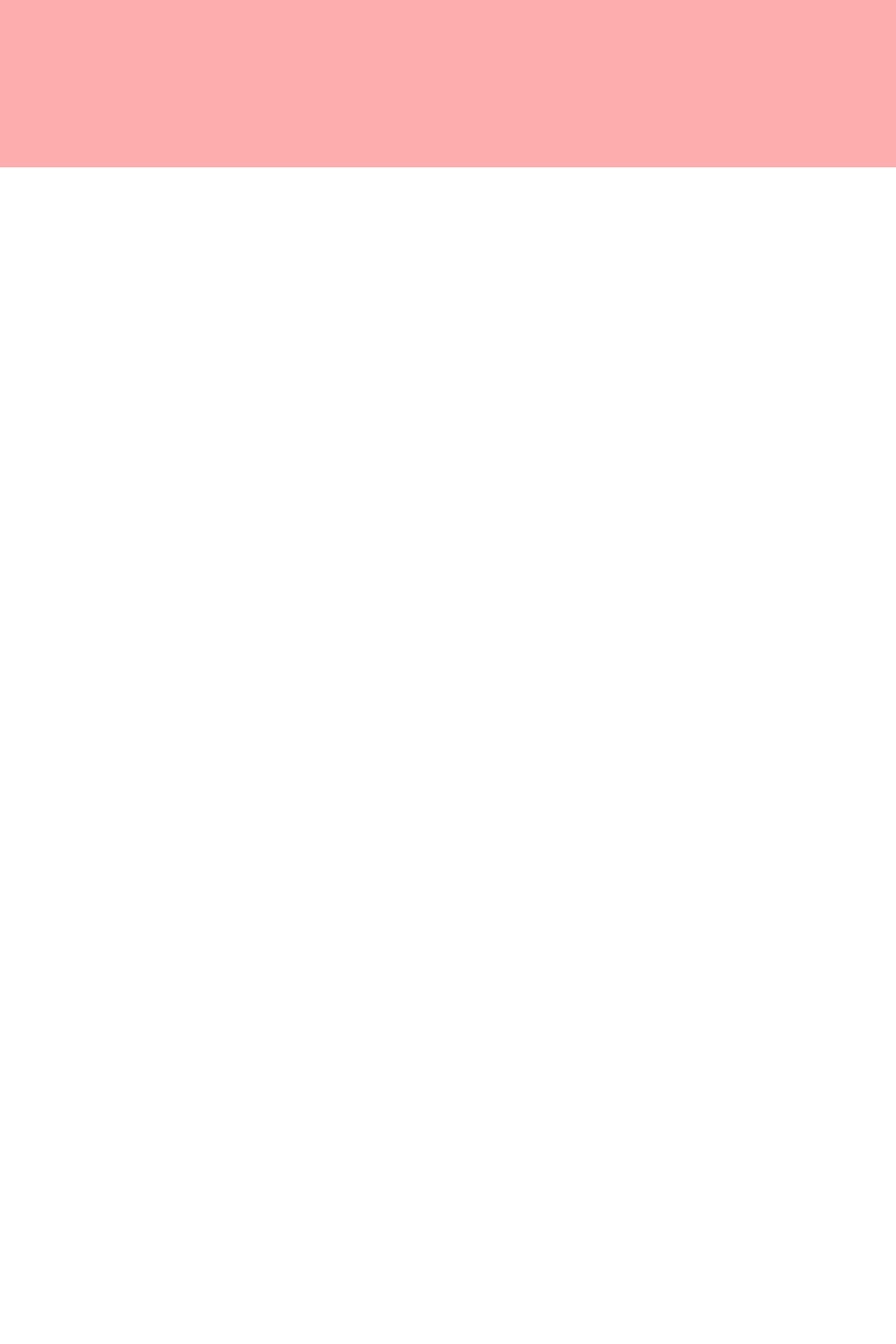
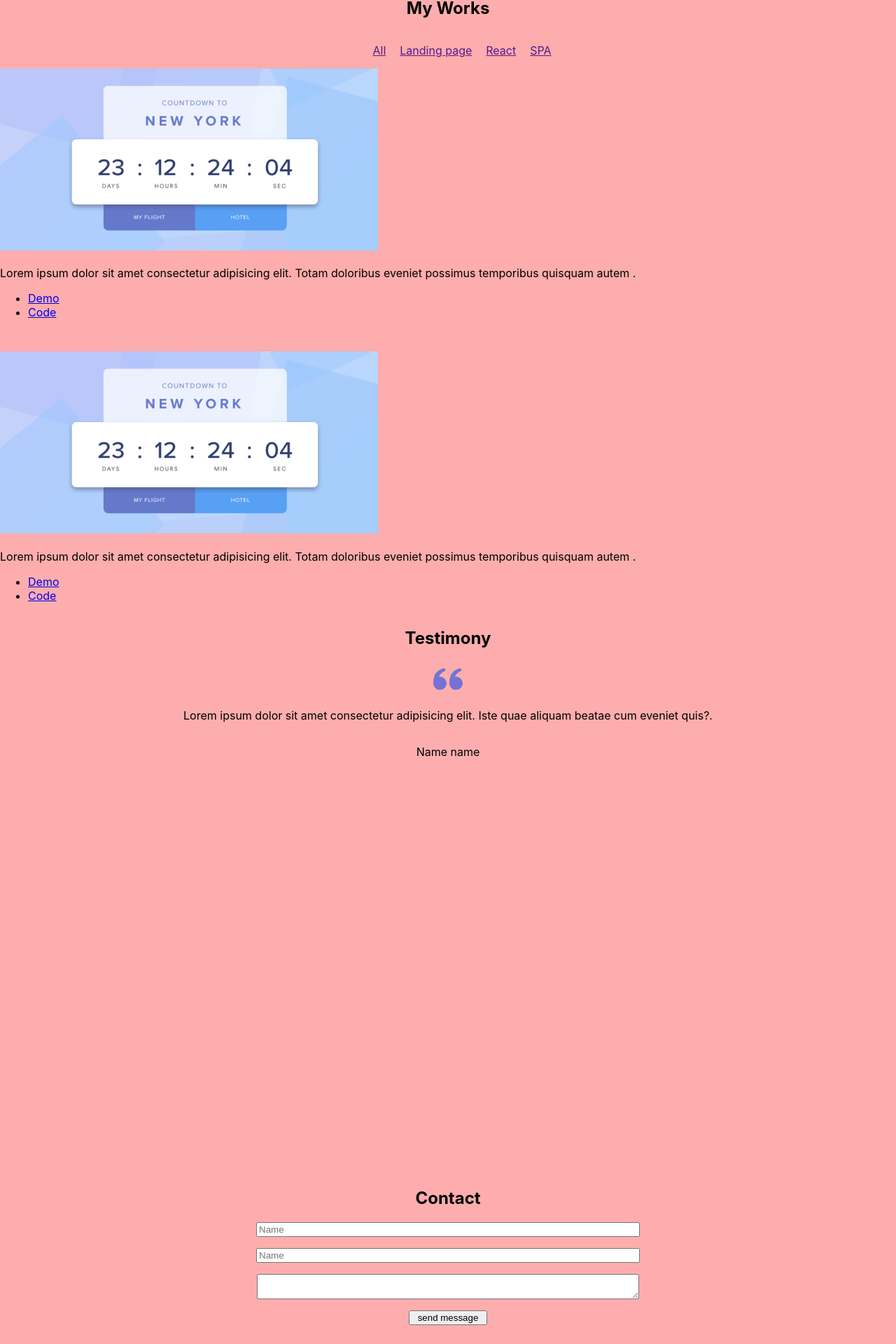
Before and after one commit to Andrey-Fedosov/Monday-murkup-project, a React app: page / in a window 1280 px wide. Shown: the part 1515-3435 px from the top of the page at 70% size. Before the commit the page ends 1754 px from the top, so only its background shows below. Built offline with nearby package versions, Linux system fonts and the light colour scheme.

Commit message:
stage1: add works, testimony, contact  sections in page structure

```diff
--- a/src/App.tsx
+++ b/src/App.tsx
@@ -3,6 +3,9 @@ import styled from 'styled-components';
 import { Header } from './layout/header/Header';
 import { Main } from './layout/sections/main/Main';
 import { Skills } from './layout/sections/skills/Skills';
+import { Works } from './layout/sections/works/Works';
+import { Testimony } from './layout/sections/testimony/Testimony';
+import { Contact } from './layout/sections/contact/Contact';
 
 function App() {
   return (
@@ -10,6 +13,9 @@ function App() {
       <Header />
       <Main />
       <Skills />
+      <Works />
+      <Testimony />
+      <Contact />
     </div>
   );
 }
--- a/src/components/sectionTitle/SectionTitle.tsx
+++ b/src/components/sectionTitle/SectionTitle.tsx
@@ -1,10 +1,14 @@
 import React from 'react';
 import styled from 'styled-components';
 
-export function SectionTitle() {
+type SectionTitlePropsType = {
+  titleValue?: string;
+};
+
+export function SectionTitle(props: SectionTitlePropsType) {
   return (
     <div>
-      <h2>My Skills</h2>
+      <h2>{`${props.titleValue}`}</h2>
     </div>
   );
 }
--- /dev/null
+++ b/src/components/testimonyItem/TestimonyItem.tsx
@@ -0,0 +1,26 @@
+import React from 'react';
+import styled from 'styled-components';
+import { Icon } from '../icon/Icon';
+
+export function TestimonyItem() {
+  return (
+    <StyledItem>
+      <Icon iconId="quoteSVG" width="50" height="50" />
+      <p>
+        Lorem ipsum dolor sit amet consectetur adipisicing elit. Iste quae
+        aliquam beatae cum eveniet quis?.
+      </p>
+      <p>Name name</p>
+    </StyledItem>
+  );
+}
+
+const StyledItem = styled.div`
+  display: flex;
+  flex-direction: column;
+  align-items: center;
+
+  img {
+    display: inline-block;
+  }
+`;
--- /dev/null
+++ b/src/components/workExample/WorkExample.tsx
@@ -0,0 +1,53 @@
+import React from 'react';
+import styled from 'styled-components';
+import image1 from '../../assets/images/Rectangle-14.webp';
+// import image2 from '../../assets/images/Rectangle-16.webp';
+
+export function WorkExample() {
+  return (
+    <WorkExampleBox>
+      <WorkExampleItem />
+      <WorkExampleItem />
+    </WorkExampleBox>
+  );
+}
+
+const WorkExampleBox = styled.div`
+  display: flex;
+  flex-wrap: wrap;
+  justify-content: space-between;
+  flex-direction: row;
+  gap: 30px;
+`;
+
+function WorkExampleItem() {
+  return (
+    <div>
+      <StyledImage src={image1} alt="example image" />
+      <div>
+        <h3></h3>
+        <p>
+          Lorem ipsum dolor sit amet consectetur adipisicing elit. Totam
+          doloribus eveniet possimus temporibus quisquam autem .
+        </p>
+        <ul>
+          <li>
+            {' '}
+            <a href="#">Demo</a>
+          </li>
+          <li>
+            {' '}
+            <a href="#">Code</a>
+          </li>
+        </ul>
+      </div>
+    </div>
+  );
+}
+
+const StyledImage = styled.img`
+  display: inline-block;
+  width: 540px;
+  height: 260px;
+  object-fit: cover;
+`;
--- /dev/null
+++ b/src/layout/sections/contact/Contact.tsx
@@ -0,0 +1,41 @@
+import React from 'react';
+import styled from 'styled-components';
+import { FlexWrapper } from '../../../components/flexWrapper/FlexWrapper';
+import { SectionTitle } from '../../../components/sectionTitle/SectionTitle';
+
+export function Contact() {
+  return (
+    <StyledContact>
+      <FlexWrapper direction="column" align="center" justify="center">
+        <SectionTitle titleValue="Contact" />
+        <StyledContactBox>
+          <input type="text" placeholder="Name" />
+          <input type="text" placeholder="Name" />
+          <textarea />
+          <input type="button" value="send message" />
+        </StyledContactBox>
+      </FlexWrapper>
+    </StyledContact>
+  );
+}
+
+const StyledContact = styled.div`
+  min-height: 100vh;
+  background-color: #fdadad;
+`;
+
+const StyledContactBox = styled.div`
+  display: flex;
+  flex-direction: column;
+  gap: 16px;
+  align-items: center;
+
+  input,
+  textarea {
+    width: 540px;
+  }
+
+  input:last-of-type {
+    max-width: 112px;
+  }
+`;
--- a/src/layout/sections/skills/Skills.tsx
+++ b/src/layout/sections/skills/Skills.tsx
@@ -8,7 +8,7 @@ export function Skills() {
   return (
     <StyledSkills>
       <FlexWrapper direction="column" justify="center" align="center">
-        <SectionTitle />
+        <SectionTitle titleValue="Skills" />
         <SkillsBox />
       </FlexWrapper>
     </StyledSkills>
@@ -16,6 +16,6 @@ export function Skills() {
 }
 
 const StyledSkills = styled.div`
-  min-height: 100vh;
+  // min-height: 100vh;
   background-color: #fdadad;
 `;
--- /dev/null
+++ b/src/layout/sections/testimony/Testimony.tsx
@@ -0,0 +1,21 @@
+import React from 'react';
+import styled from 'styled-components';
+import { FlexWrapper } from '../../../components/flexWrapper/FlexWrapper';
+import { SectionTitle } from '../../../components/sectionTitle/SectionTitle';
+import { TestimonyItem } from '../../../components/testimonyItem/TestimonyItem';
+
+export function Testimony() {
+  return (
+    <StyledTestimony>
+      <FlexWrapper direction="column" justify="center" align="center">
+        <SectionTitle titleValue="Testimony" />
+        <TestimonyItem />
+      </FlexWrapper>
+    </StyledTestimony>
+  );
+}
+
+const StyledTestimony = styled.div`
+  min-height: 100vh;
+  background-color: #fdadad;
+`;
--- /dev/null
+++ b/src/layout/sections/works/Works.tsx
@@ -0,0 +1,57 @@
+import { FlexWrapper } from '../../../components/flexWrapper/FlexWrapper';
+import React from 'react';
+import { SectionTitle } from '../../../components/sectionTitle/SectionTitle';
+import styled from 'styled-components';
+import { WorkExample } from '../../../components/workExample/WorkExample';
+
+export function Works() {
+  return (
+    <StyledWorks>
+      <FlexWrapper direction="column" justify="center" align="center">
+        <SectionTitle titleValue="My Works" />
+        <ExampleMenu />
+        <WorkExample />
+      </FlexWrapper>
+    </StyledWorks>
+  );
+}
+
+const StyledWorks = styled.div`
+  min-height: 100vh;
+  background-color: #fdadad;
+`;
+
+function ExampleMenu() {
+  return (
+    <div>
+      <StyledList>
+        <li>
+          {' '}
+          <a href=""> All</a>
+        </li>
+        <li>
+          {' '}
+          <a href="">Landing page</a>
+        </li>
+        <li>
+          {' '}
+          <a href="">React</a>
+        </li>
+        <li>
+          {' '}
+          <a href="">SPA</a>
+        </li>
+      </StyledList>
+    </div>
+  );
+}
+
+const StyledList = styled.ul`
+  display: flex;
+  justify-content: space-between;
+  gap: 20px;
+
+  li {
+    list-style: none;
+  }
+`;
```
